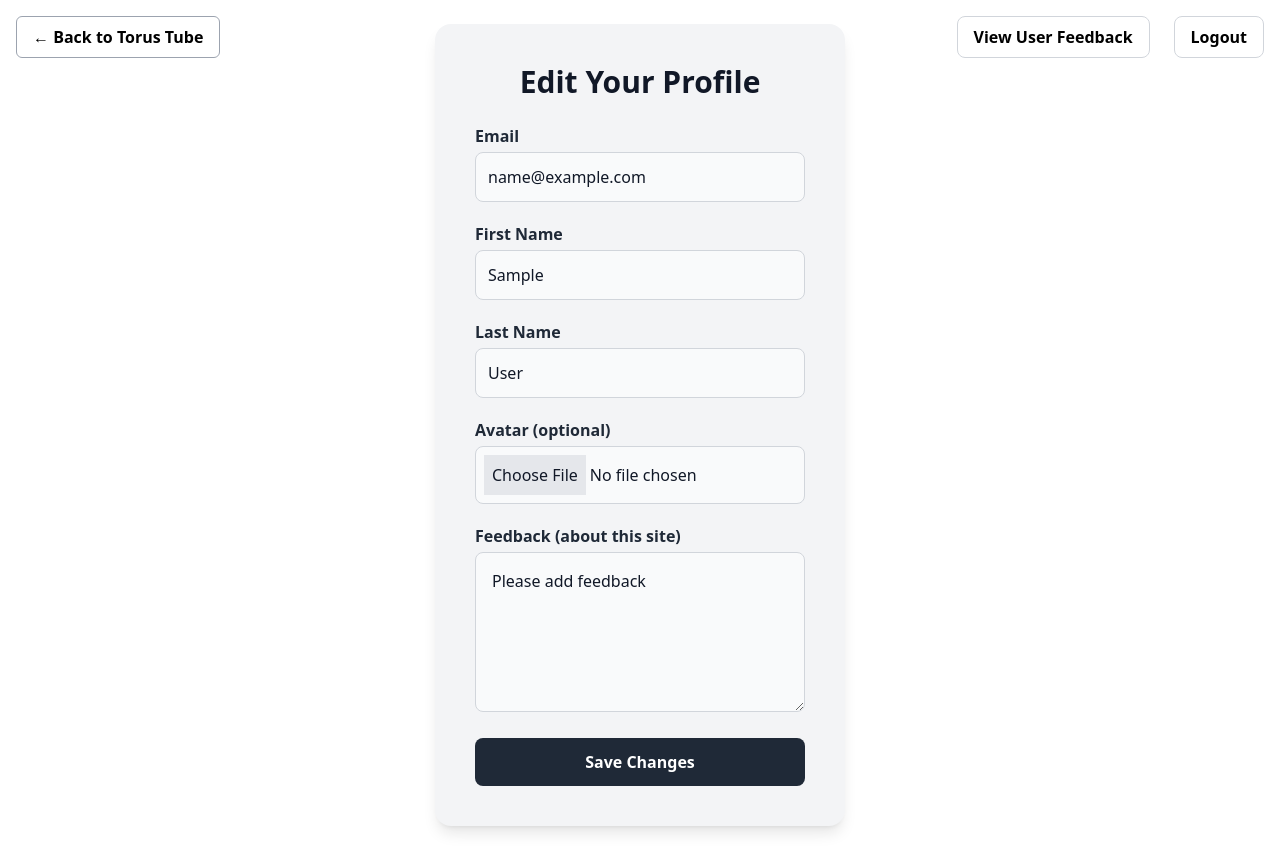
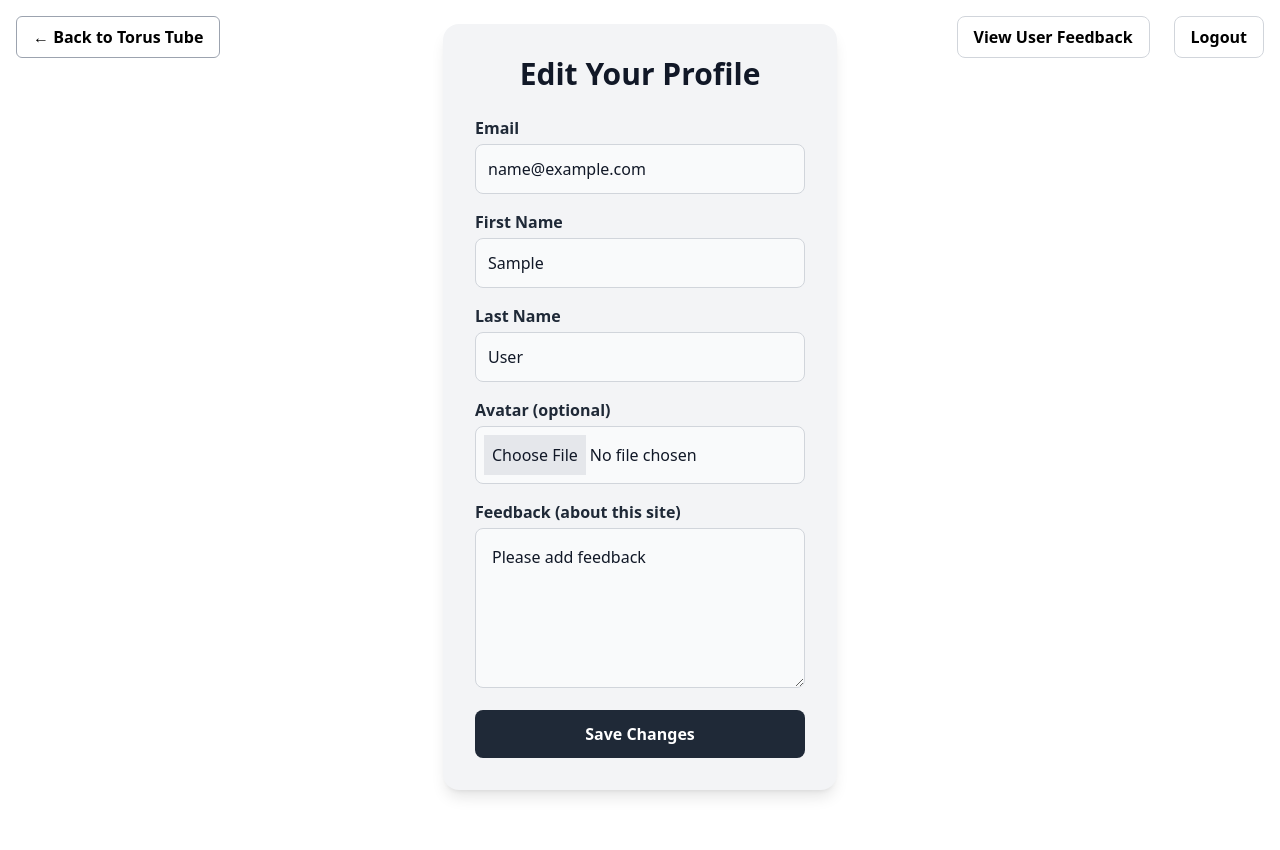
Before and after one commit to btwnTheLines/devjourney, a Django app: page /edit_profile/ in a window 1280 px wide. After the commit the page ends 797 px from the top, so only its background shows below. Run offline with Django 5.2, Linux system fonts and the light colour scheme; the visitor is signed in with stand-in values (Sample User, id 1); some libraries are stand-ins or nearby versions.

Commit message:
Update edit_profile.html - padding and profile.avatar.url

```diff
--- a/app_profiles/templates/app_profiles/edit_profile.html
+++ b/app_profiles/templates/app_profiles/edit_profile.html
@@ -5,10 +5,10 @@
 
 {% block content %}
 <div class="flex flex-col justify-center px-4">
-    <div class="w-full max-w-2xl bg-gray-100 backdrop-blur-md rounded-2xl p-10 shadow-lg mx-auto">
+    <div class="w-full max-w-2xl bg-gray-100 backdrop-blur-md rounded-2xl p-8 shadow-lg mx-auto">
         <h1 class="text-3xl font-bold mb-6 text-center text-gray-900">Edit Your Profile</h1>
 
-        <form method="post" enctype="multipart/form-data" class="space-y-5">
+        <form method="post" enctype="multipart/form-data" class="space-y-4">
             {% csrf_token %}
             {{ user_form.non_field_errors }}
             {{ profile_form.non_field_errors }}
@@ -52,7 +52,7 @@
                 <input type="file" name="{{ profile_form.avatar.name }}" id="{{ profile_form.avatar.id_for_label }}"
                        class="w-full p-2 border border-gray-300 rounded-lg bg-gray-50 text-gray-900 file:bg-gray-200 file:text-gray-900 file:border-none file:p-2 hover:file:bg-gray-300">
                 {% if profile_form.instance.avatar %}
-                    <img src="{{ profile_form.instance.avatar.url }}" alt="Avatar"
+                    <img src="{{ profile_form.avatar.url }}" alt="Avatar"
                          class="mt-2 w-32 h-32 rounded-full object-cover border border-gray-300">
                 {% endif %}
                 {% for error in profile_form.avatar.errors %}
```
